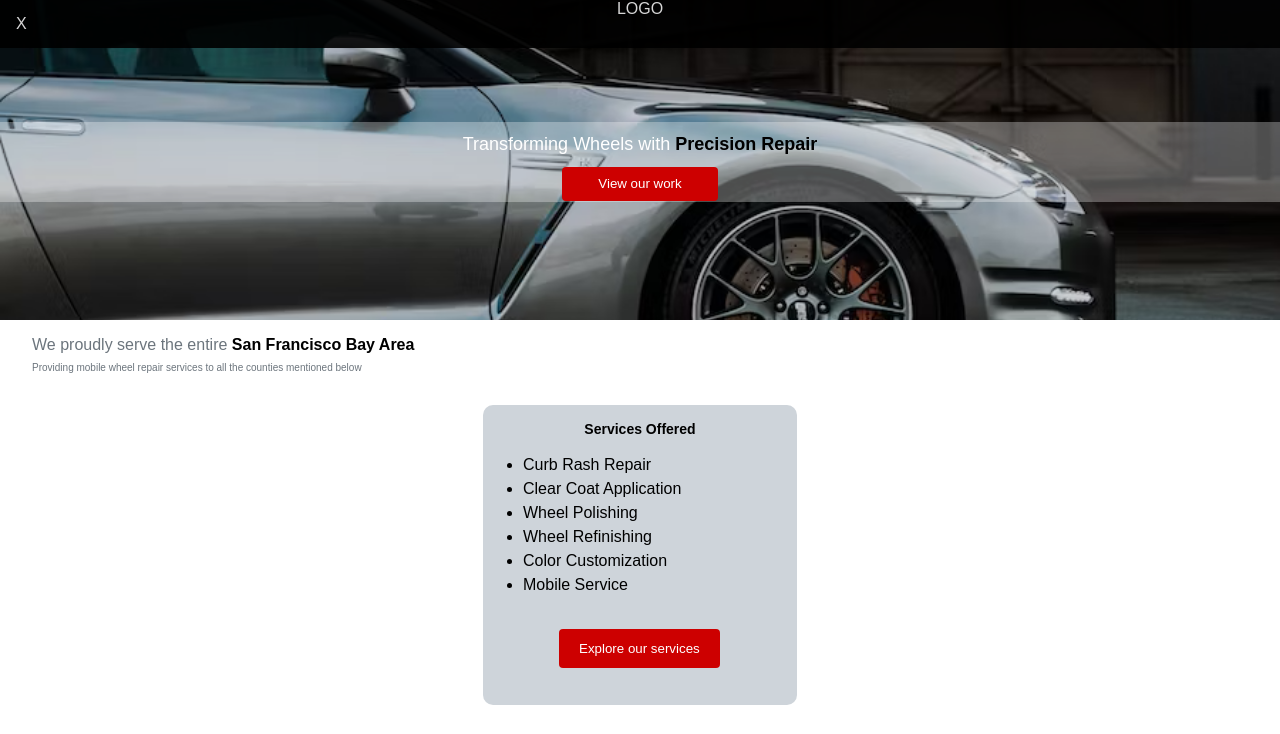
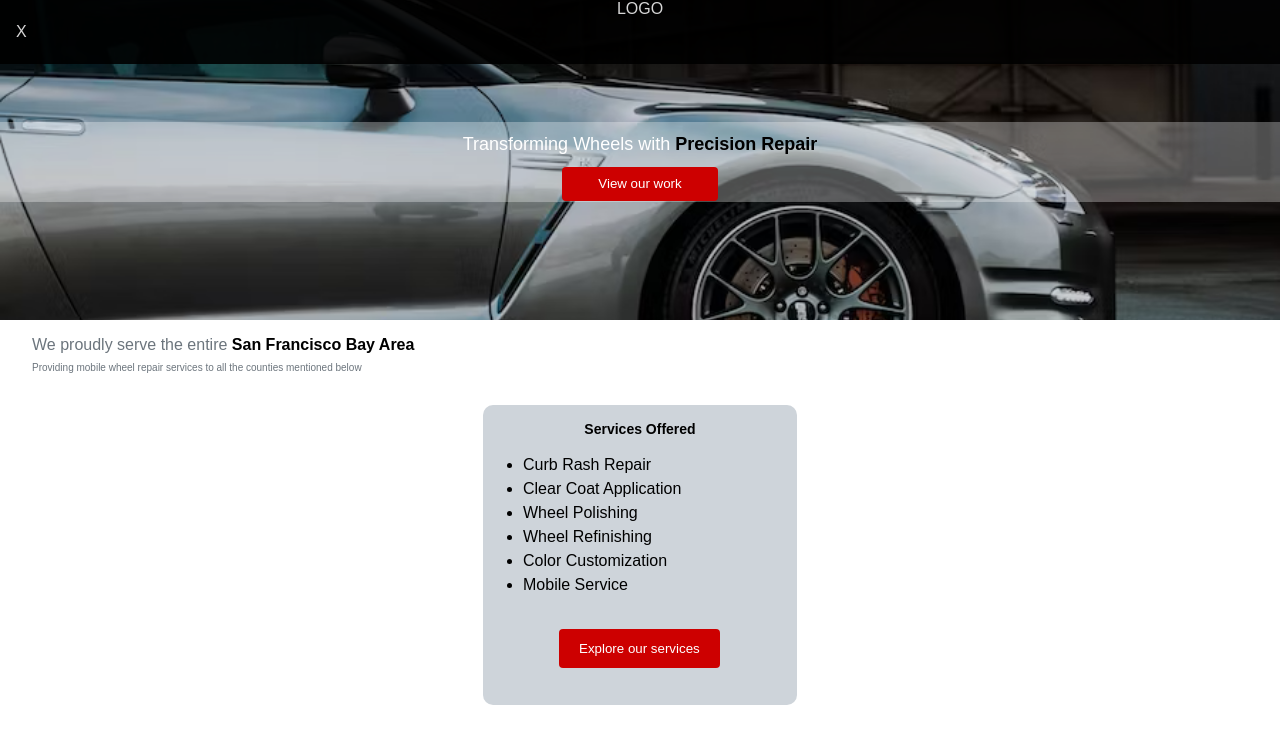
Before and after one commit to oscvrhrr/pro-wheel-repair, a plain HTML site: page index.html in a window 1280 px wide. Shown: the top 734 px of the page. Drawn offline with Linux system fonts and the light colour scheme.

Commit message:
resized nav bar

```diff
--- a/styles.css
+++ b/styles.css
@@ -45,7 +45,7 @@ header {
     position: fixed;
     width: 100%;
     z-index: 100;
-    min-height: 3rem;
+    min-height: 4rem;
 }
 
 nav {
```
